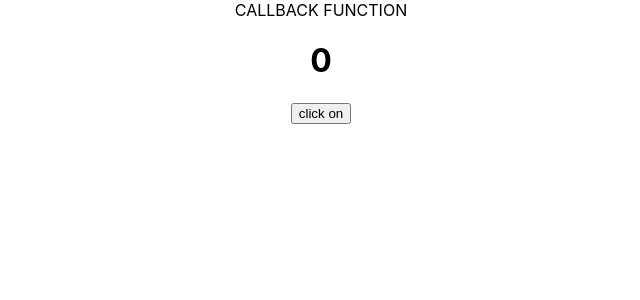
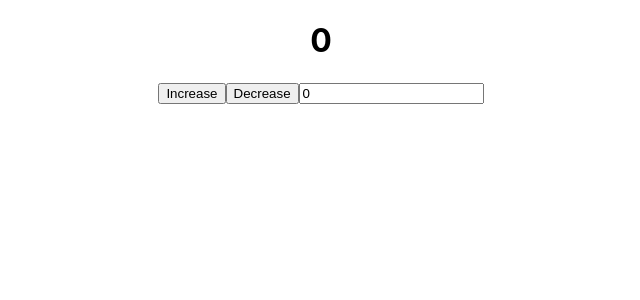
Before and after one commit to NavaneethaMella/react-dev, a React (Create React App) app: page / in a window 1280 px wide. Shown: the top 300 px of the page, without its empty margins (319-959 px from the left). Built offline with nearby package versions, Linux system fonts and the light colour scheme.

Commit message:
usereducer

```diff
--- a/src/App.js
+++ b/src/App.js
@@ -1,15 +1,10 @@
 import React from 'react'
 import './App.css';
-import Usecallback from './Usecallback'
-import { useCallback, useState } from 'react';
+import Usereducer from './Usereducer'
 function App() {
-  const [count , setCount] =useState(0)
-  const newFn= useCallback(()=>{},[])
   return (
     <div className="App">
-     <Usecallback newFn={newFn}/>
-     <h1>{count}</h1>
-     <button onClick={()=>setCount(prev => prev + 1)}>click on</button>
+   <Usereducer></Usereducer>
 
     </div>
   );
--- /dev/null
+++ b/src/Usereducer.js
@@ -0,0 +1,35 @@
+import {useReducer} from 'react'
+function Usereducer(){
+    const initialState ={count:0}
+
+    const reducer =(state ,action) =>{
+        switch(action.type){
+            case 'increase':{
+                return{count:state.count+1}
+        }
+        case 'decrease':{
+            return{count:state.count-1}
+        }
+        case 'input':{
+            return {count:action.paylod}
+        }
+    }
+    }
+
+   const[state,dispatch]= useReducer(reducer,initialState)
+
+    return(
+        <div>
+       <h1>{state.count}</h1>
+       <button onClick={()=>dispatch({type:'increase'})}>Increase</button>
+       <button onClick={()=>dispatch({type:'decrease'})}>Decrease</button>
+
+       <input value={state.count}
+       onChange={(e)=>dispatch({type: 'input' ,payload:Number(e.target.value)})}
+       type="number"/>
+
+        </div>
+    )
+
+}
+export default Usereducer
```
